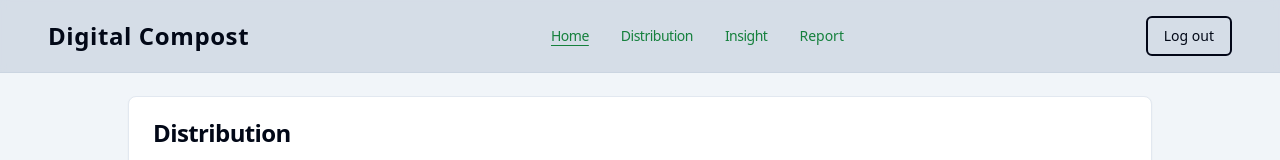
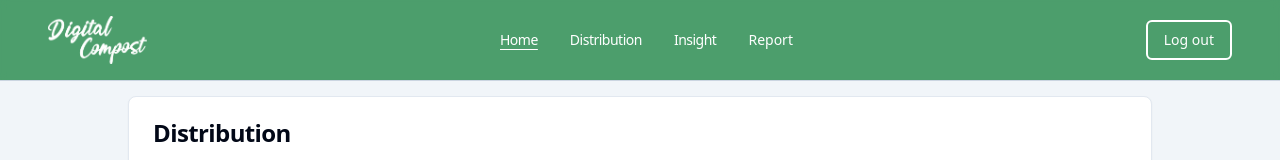
Before and after one commit to JERRY-RAMADHANI/1_DIGITAL_SPIRIT-, a React (Vite) app in the folder FE/: page /distribution in a window 1280 px wide. Shown: the top 160 px of the page. Built offline with nearby package versions, Linux system fonts and the light colour scheme.

Commit message:
change navbar & change home card

```diff
--- a/FE/src/components/molecules/Report.jsx
+++ b/FE/src/components/molecules/Report.jsx
@@ -11,7 +11,7 @@ export default function Report() {
 	return (
 		<Sheet>
 			<SheetTrigger asChild>
-				<Button variant="link" className="text-green-700">
+				<Button variant="link" className="text-white">
 					Report
 				</Button>
 			</SheetTrigger>
--- a/FE/src/components/organism/Navbar.jsx
+++ b/FE/src/components/organism/Navbar.jsx
@@ -4,15 +4,16 @@ import { appStateContext } from "../../context/AppStateContext";
 import { Link } from "react-router-dom";
 import Report from "@/components/molecules/Report";
 import { HamburgerMenuIcon, Cross1Icon } from "@radix-ui/react-icons";
+import logo from "@/assets/images/logoWhite.png"
 
 const sty = {
 	container:
-		"z-10 fixed top-0 w-screen border-b border-slate-300 divide-y divide-slate-500/75 bg-slate-300/75 backdrop-blur-sm grid grid-flow-row hover:backdrop-blur-md transition duration-1000 md:px-8 md:divide-none md:grid-flow-col md:justify-between",
+		"z-10 fixed top-0 w-screen border-b border-slate-300 divide-y divide-white-500/75 bg-green-700/75 backdrop-blur-sm grid grid-flow-row hover:backdrop-blur-md transition duration-1000 md:px-8 md:divide-none md:grid-flow-col md:justify-between",
 	wrapperHead: "py-4 px-4 flex gap-4 justify-between items-center md:flex-row",
 	wrapper: "py-4 px-4 flex flex-wrap justify-center items-center md:flex-row",
-	btn: "bg-transparent hover:bg-slate-950 hover:text-slate-200 border-2 border-slate-950 justify-self-end",
+	btn: "bg-transparent hover:bg-white hover:text-green-700 text-white border-2 border-white justify-self-end",
 	DialogContent: "flesx justify-center items-center bg-white",
-	Link: "cursor-pointer scroll-m-20 text-xl font-semibold tracking-tight"
+	Link: "cursor-pointer text-white scroll-m-20 text-xl font-semibold tracking-tight"
 };
 
 export default function Navbar() {
@@ -21,8 +22,8 @@ export default function Navbar() {
 	return (
 		<div className={sty.container}>
 			<div className={sty.wrapperHead}>
-				<Link to="/home" className="scroll-m-20 text-2xl font-semibold tracking-wide justify-self-start">
-					Digital Compost
+				<Link to="/home" className="h-12 scroll-m-20 text-2xl font-semibold tracking-wide justify-self-start">
+					<img className="h-full" src={logo} alt="logo digital compost" />
 				</Link>
 				<Button
 					variant="outline"
@@ -30,7 +31,7 @@ export default function Navbar() {
 					onClick={() => setAppState({ ...appState, navIsOpen: !appState.navIsOpen })}
 					className={`${sty.btn} ${appState.viewport > 768 && "hidden"}`}
 				>
-					{appState.viewport < 768 && appState.navIsOpen == false ? <HamburgerMenuIcon /> : <Cross1Icon />}
+					{appState.viewport < 768 && appState.navIsOpen == false ? <HamburgerMenuIcon /> : <Cross1Icon/>}
 				</Button>
 			</div>
 
@@ -40,7 +41,7 @@ export default function Navbar() {
 					onClick={() => setAppState({ ...appState, navIsOpen: false, activeLink: "home" })}
 					className={sty.Link}
 				>
-					<Button variant="link" className={`${appState.activeLink == "home" && "underline"} text-green-700`}>
+					<Button variant="link" className={`${appState.activeLink == "home" && "underline"} text-white`}>
 						Home
 					</Button>
 				</Link>
@@ -50,7 +51,7 @@ export default function Navbar() {
 					onClick={() => setAppState({ ...appState, navIsOpen: false, activeLink: "distribution" })}
 					className={sty.Link}
 				>
-					<Button variant="link" className={`${appState.activeLink == "distribution" && "underline"} text-green-700`}>
+					<Button variant="link" className={`${appState.activeLink == "distribution" && "underline"} text-white`}>
 						Distribution
 					</Button>
 				</Link>
@@ -60,7 +61,7 @@ export default function Navbar() {
 					onClick={() => setAppState({ ...appState, navIsOpen: false, activeLink: "insight" })}
 					className={`${sty.Link} `}
 				>
-					<Button variant="link" className={`${appState.activeLink == "insight" && "underline"} text-green-700`}>
+					<Button variant="link" className={`${appState.activeLink == "insight" && "underline"} text-white`}>
 						Insight
 					</Button>
 				</Link>
@@ -69,7 +70,7 @@ export default function Navbar() {
 			</div>
 
 			<div className={`${sty.wrapper} ${appState.viewport < 768 && appState.navIsOpen == false && "hidden"}`}>
-				<Button onClick={() => (window.location.href = "/")} variant="outline" className={sty.btn}>
+				<Button onClick={() => (window.location.href = "/")} variant="outline" className={`${sty.btn} text-white`}>
 					Log out
 				</Button>
 			</div>
--- a/FE/src/pages/Home.jsx
+++ b/FE/src/pages/Home.jsx
@@ -43,16 +43,16 @@ export default function Home() {
 			<Navbar />
 			<main>
 				<div className="w-screen h-screen relative overflow-hidden flex justify-center items-center">
-					<Card className="w-11/12 sm:w-8/12 lg:w-6/12 border border-slate-300 divide-y divide-slate-500/75 bg-slate-300/50 backdrop-blur-sm grid grid-flow-row hover:backdrop-blur-md transition duration-1000 md:px-8 md:divide-none md:grid-flow-col md:justify-between">
+					<Card className="w-11/12 sm:w-8/12 lg:w-6/12 border border-slate-300 divide-y divide-slate-500/75 bg-slate-300/75 backdrop-blur-0 grid grid-flow-row hover:backdrop-blur-sm transition duration-1000 md:px-8 md:divide-none md:grid-flow-col md:justify-between">
 						<CardHeader>
 							<CardTitle className="text-center p-2 scroll-m-20 text-4xl font-bold tracking-tight lg:text-5xl">
 								Digital Compost
 							</CardTitle>
-							<CardDescription className="text-lg  text-slate-900 leading-7 [&:not(:first-child)]:mt-6">
+							<CardDescription className="text-lg text-center text-slate-900 leading-7 [&:not(:first-child)]:mt-6">
 								Pupuk kompos, si penyelamat lingkungan yang kaya manfaat, hadir sebagai pengingat bahwa keseimbangan dan
 								kelestarian adalah kunci untuk masa depan yang lebih cerah.
 							</CardDescription>
-							<CardFooter className="p-2 flex justify-center">
+							{/* <CardFooter className="p-2 flex justify-center">
 								<div className=" text-slate-100 flex justify-center bg-slate-800 rounded-md overflow-hidden">
 									<Link to="/home">
 										<Button variant="ghost">Home</Button>
@@ -78,7 +78,7 @@ export default function Home() {
 										<Button variant="ghost">Insight</Button>
 									</Link>
 								</div>
-							</CardFooter>
+							</CardFooter> */}
 						</CardHeader>
 					</Card>
 					<img
```
Also changed, not shown: FE/src/assets/images/logo.png (added), FE/src/assets/images/logoWhite.png (added).
